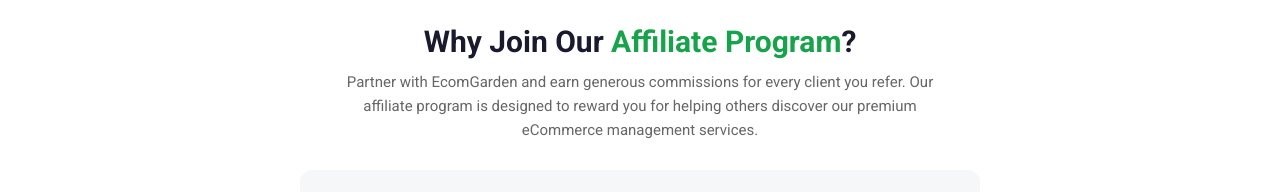
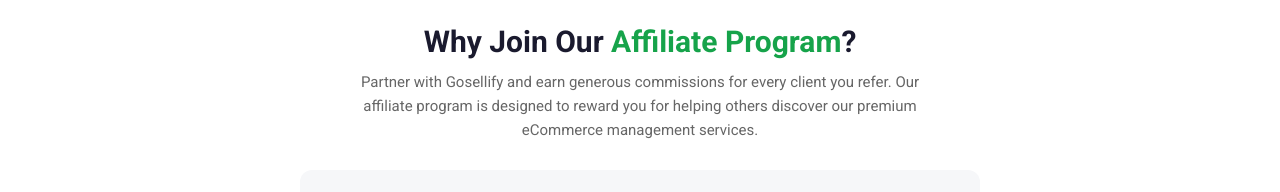
Before and after one commit to khawajaali1020/Webgosellify, a Next.js app: page /referral in a window 1280 px wide. Shown: the part 327-519 px from the top of the page. Built offline with nearby package versions, Linux system fonts and the light colour scheme.

Commit message:
Update page.tsx

```diff
--- a/src/app/referral/page.tsx
+++ b/src/app/referral/page.tsx
@@ -3,8 +3,8 @@
 import CTASection from "@/components/home/CTASection";
 
 export const metadata: Metadata = {
-  title: "Affiliate Referral Program - EcomGarden",
-  description: "Earn $1,000+ every month by referring clients to EcomGarden.",
+  title: "Affiliate Referral Program - Gosellify",
+  description: "Earn $1,000+ every month by referring clients to Gosellify.",
 };
 
 const benefits = [
@@ -40,7 +40,7 @@
               Why Join Our <span style={{ color: "var(--color-primary)" }}>Affiliate Program</span>?
             </h2>
             <p className="typo-subtext" style={{ maxWidth: "600px", margin: "10px auto 0" }}>
-              Partner with EcomGarden and earn generous commissions for every client you refer. Our affiliate program is designed to reward you for helping others discover our premium eCommerce management services.
+              Partner with Gosellify and earn generous commissions for every client you refer. Our affiliate program is designed to reward you for helping others discover our premium eCommerce management services.
             </p>
           </div>
 
```
